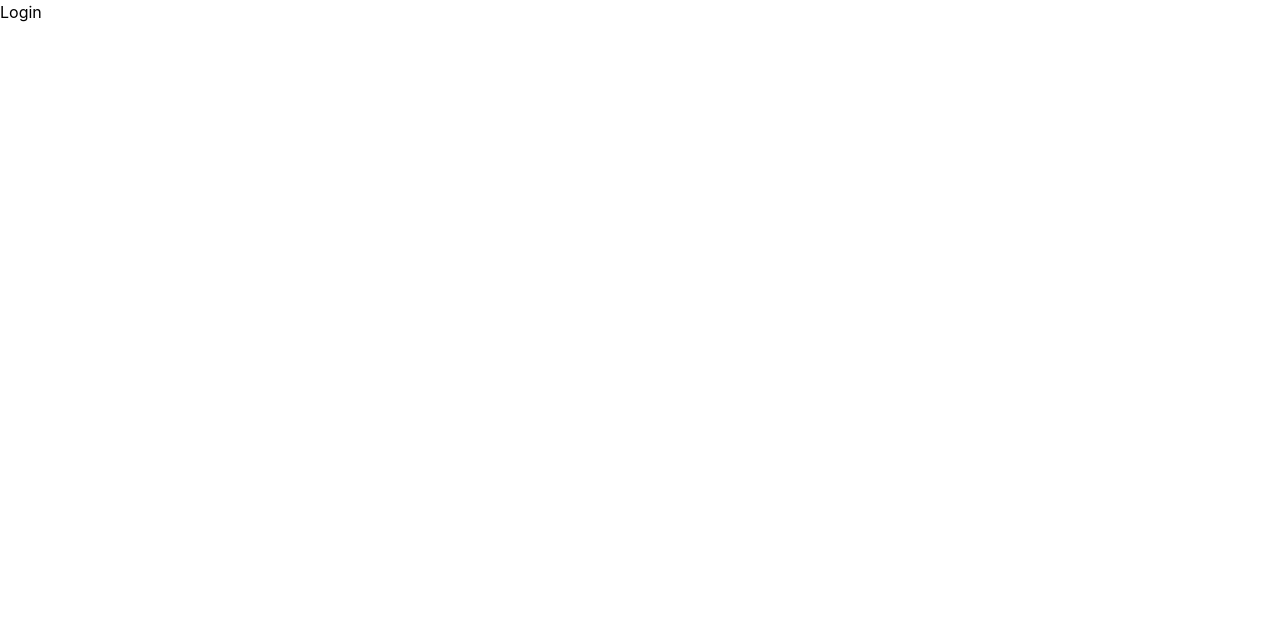
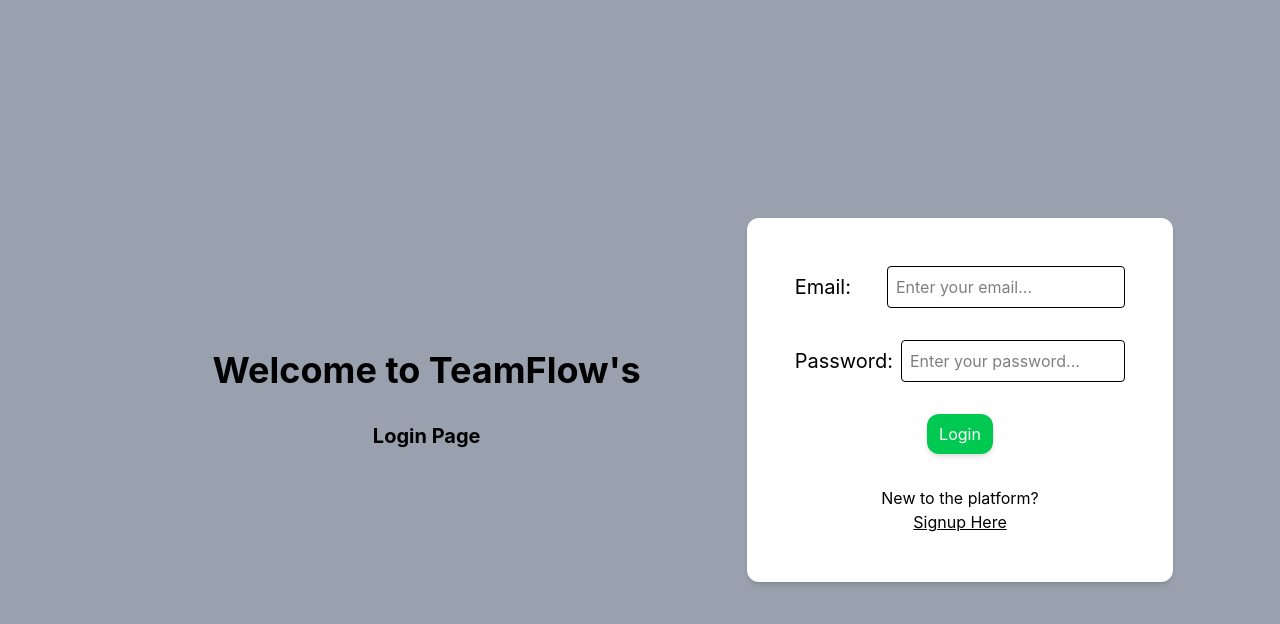
Before and after one commit to suyogbastakoti/TeamFlow, a React (Vite) app in the folder frontend/: page /login in a window 1280 px wide. Shown: the top 624 px of the page. Built offline with nearby package versions, Linux system fonts and the light colour scheme.

Commit message:
Added Login, Dashboard functions and UI

```diff
--- a/frontend/src/App.jsx
+++ b/frontend/src/App.jsx
@@ -1,14 +1,17 @@
 import {Routes, Route} from "react-router-dom";
 import Signup from "./pages/Signup";
+import Login from "./pages/Login";
+import Dashboard from "./pages/Dashboard";
 
 function App(){
 
   return(
     <>
       <Routes>
-        <Route path="/" element={<h1>Team Flow</h1>}/>
-        <Route path="/login" element={<h1>Login</h1>}/>
+        <Route path="/"  element={<> HomeScreen </>}/>
+        <Route path="/login" element={<Login/>}/>
         <Route path="/signup" element={<Signup/>}/>
+        <Route path="/dashboard" element={<Dashboard/>}/>
       </Routes>
     </>
   );
--- a/frontend/src/pages/Dashboard.jsx
+++ b/frontend/src/pages/Dashboard.jsx
@@ -0,0 +1,162 @@
+import { useState, useEffect } from "react";
+import { Link } from "react-router-dom";
+import axios from "axios";
+
+const Dashboard = () => {
+  const [projects, setProjects] = useState([]);
+
+  const [name, setName] = useState("");
+  const [description, setDescription] = useState("");
+
+  // Get all projects from the logged-in user
+  useEffect(() => {
+    const fetchProjects = async () => {
+      try {
+        const token = localStorage.getItem("token");
+
+        const response = await axios.get(
+          "http://localhost:5000/api/projects",
+          {
+            headers: {
+              Authorization: `Bearer ${token}`,
+            },
+          }
+        );
+
+        setProjects(response.data);
+      } catch (error) {
+        console.log(error.response?.data);
+      }
+    };
+
+    fetchProjects();
+  }, []);
+
+  // Create project for the logged-in user
+  const handleCreateProject = async (e) => {
+    e.preventDefault();
+
+    try {
+      const token = localStorage.getItem("token");
+
+      const response = await axios.post(
+        "http://localhost:5000/api/projects",
+        {
+          name,
+          description,
+        },
+        {
+          headers: {
+            Authorization: `Bearer ${token}`,
+          },
+        }
+      );
+
+      setProjects((prevProjects) => [
+        ...prevProjects,
+        response.data,
+      ]);
+
+      setName("");
+      setDescription("");
+    } catch (error) {
+      console.log(error.response?.data);
+    }
+  };
+
+  return (
+    <div className="min-h-screen bg-gray-100 px-6 py-10">
+
+      {/* Header */}
+      <div className="max-w-6xl mx-auto mb-10">
+        <h1 className="text-4xl font-bold text-gray-800">
+          TeamFlow Dashboard
+        </h1>
+
+        <p className="text-gray-500 mt-2">
+          Manage your projects and tasks in one place.
+        </p>
+      </div>
+
+      {/* Main content */}
+      <div className="max-w-6xl mx-auto grid grid-cols-1 lg:grid-cols-3 gap-8">
+
+        {/* Create Project */}
+        <div className="bg-white p-6 rounded-2xl shadow-sm h-fit">
+          <h2 className="text-2xl font-semibold text-gray-800 mb-6">
+            Create Project
+          </h2>
+
+          <form
+            onSubmit={handleCreateProject}
+            className="flex flex-col gap-4"
+          >
+            <input
+              type="text"
+              placeholder="Project name"
+              className="border border-gray-300 p-3 rounded-lg outline-none focus:ring-2 focus:ring-green-400"
+              value={name}
+              onChange={(e) => setName(e.target.value)}
+            />
+
+            <textarea
+              placeholder="Project description"
+              rows="4"
+              className="border border-gray-300 p-3 rounded-lg outline-none focus:ring-2 focus:ring-green-400 resize-none"
+              value={description}
+              onChange={(e) => setDescription(e.target.value)}
+            />
+
+            <button
+              className="bg-green-500 text-white p-3 rounded-lg font-medium hover:bg-green-600 transition"
+              type="submit"
+            >
+              Create Project
+            </button>
+          </form>
+        </div>
+
+        {/* Projects */}
+        <div className="lg:col-span-2">
+          <h2 className="text-2xl font-semibold text-gray-800 mb-6">
+            Your Projects
+          </h2>
+
+          {projects.length === 0 ? (
+            <div className="bg-white p-8 rounded-2xl shadow-sm text-center">
+              <p className="text-gray-500">
+                You don't have any projects yet.
+              </p>
+            </div>
+          ) : (
+            <div className="grid grid-cols-1 md:grid-cols-2 gap-5">
+              {projects.map((project) => (
+                <Link
+                  to={`/projects/${project._id}`}
+                  key={project._id}
+                >
+                  <div className="bg-white p-6 rounded-2xl shadow-sm hover:shadow-md transition cursor-pointer h-full">
+                    <h3 className="text-xl font-semibold text-gray-800">
+                      {project.name}
+                    </h3>
+
+                    <p className="text-gray-500 mt-2">
+                      {project.description}
+                    </p>
+
+                    <p className="text-green-500 text-sm font-medium mt-5">
+                      View Project →
+                    </p>
+                  </div>
+                </Link>
+              ))}
+            </div>
+          )}
+        </div>
+
+      </div>
+    </div>
+  );
+};
+
+export default Dashboard;
--- a/frontend/src/pages/Login.jsx
+++ b/frontend/src/pages/Login.jsx
@@ -0,0 +1,103 @@
+
+import { Link, useNavigate } from "react-router-dom";
+import { useState } from "react";
+import axios from "axios";
+
+const Login = () => {
+  const [email, setEmail] = useState("");
+  const [password, setPassword] = useState("");
+
+  const navigate = useNavigate();
+
+
+  const handleLogin = async (e) => {
+    e.preventDefault();
+
+    try {
+      const response = await axios.post(
+        "http://localhost:5000/api/auth/login",
+        {
+          email,
+          password,
+        }
+      );
+
+      console.log(response.data);
+      localStorage.setItem("token", response.data.token);
+
+      navigate("/dashboard");
+
+
+    } catch (error) {
+      console.log(error.response?.data);
+    }
+  };
+
+  return (
+    <div className="min-h-screen bg-gray-400 flex items-center justify-center">
+      <div className="text-center w-1/2">
+        <h1 className="text-4xl mb-8 font-bold">
+          Welcome to TeamFlow's
+        </h1>
+
+        <p className="text-xl font-bold">
+          Login Page
+        </p>
+      </div>
+
+      <div className="w-1/3">
+        <form
+          onSubmit={handleLogin}
+          className="flex flex-col justify-center items-center p-12 gap-8 bg-white rounded-xl shadow-md"
+        >
+          <div className="flex items-center justify-center">
+            <label className="text-xl">
+              Email:
+            </label>
+
+            <input
+              type="email"
+              placeholder="Enter your email..."
+              className="border w-full rounded p-2 ml-9"
+              value={email}
+              onChange={(e) => setEmail(e.target.value)}
+            />
+          </div>
+
+          <div className="flex items-center justify-center">
+            <label className="text-xl">
+              Password:
+            </label>
+
+            <input
+              type="password"
+              placeholder="Enter your password..."
+              className="border w-full rounded p-2 ml-2"
+              value={password}
+              onChange={(e) => setPassword(e.target.value)}
+            />
+          </div>
+
+          <button
+            type="submit"
+            className="text-white bg-green-500 hover:bg-green-600 hover:cursor-pointer px-3 py-2 rounded-xl shadow-md"
+          >
+            Login
+          </button>
+
+          <span className="text-center">
+            <p>New to the platform?</p>
+
+            <Link to="/signup">
+              <p className="underline hover:cursor-pointer">
+                Signup Here
+              </p>
+            </Link>
+          </span>
+        </form>
+      </div>
+    </div>
+  );
+};
+
+export default Login;
--- a/frontend/src/pages/Signup.jsx
+++ b/frontend/src/pages/Signup.jsx
@@ -86,10 +86,17 @@
 
         <button
             type="submit"
-            className="text-xl font-bold bg-green-500 hover:bg-green-600 text-white p-3 hover:cursor-pointer rounded-xl shadow-md"
+            className="text-xl font-bold bg-green-500 hover:bg-green-600 text-white px-3 py-2 hover:cursor-pointer rounded-xl shadow-md"
         >
             Signup
         </button>
+
+        <span className="text-center">
+            <p>Already have an account?</p>
+            <Link to="/login">
+                <p className="underline">Login Here</p>
+            </Link>
+        </span>
 
       </form>
 
```
